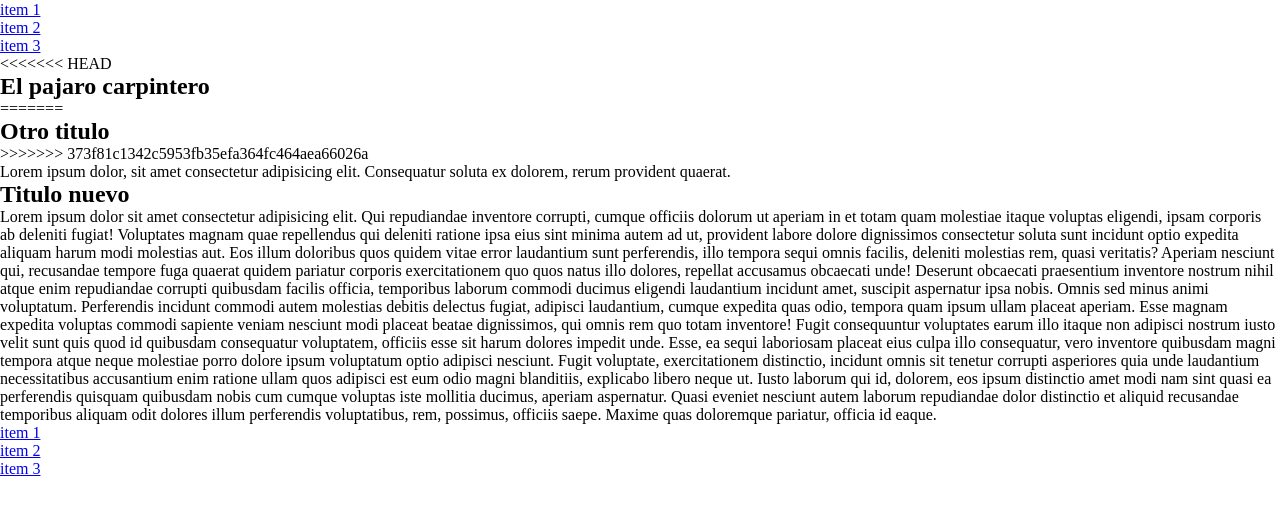
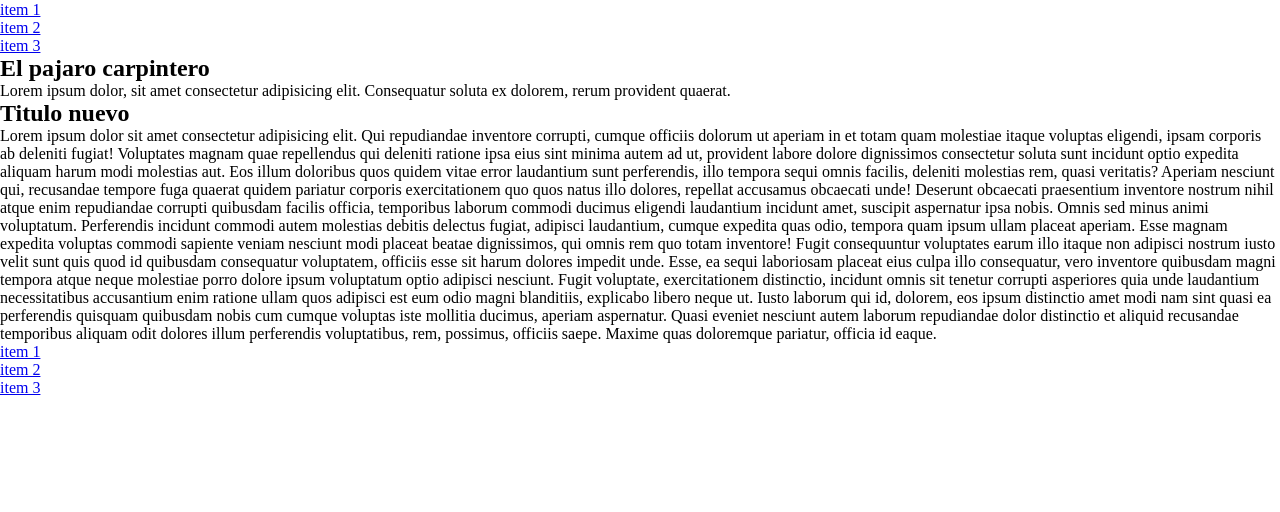
Before and after one commit to BonzzuSebamar/after-github, a website: page index.html in a window 1280 px wide. Shown: the part 78-590 px from the top of the page. Drawn offline with Linux system fonts and the light colour scheme.

Commit message:
arreglando conflictos

```diff
--- a/index.html
+++ b/index.html
@@ -19,11 +19,7 @@
       </nav>
     </header>
     <section id="hero">
-<<<<<<< HEAD
       <h1>El pajaro carpintero</h1>
-=======
-      <h1>Otro titulo</h1>
->>>>>>> 373f81c1342c5953fb35efa364fc464aea66026a
       <p>
         Lorem ipsum dolor, sit amet consectetur adipisicing elit. Consequatur
         soluta ex dolorem, rerum provident quaerat.
```
